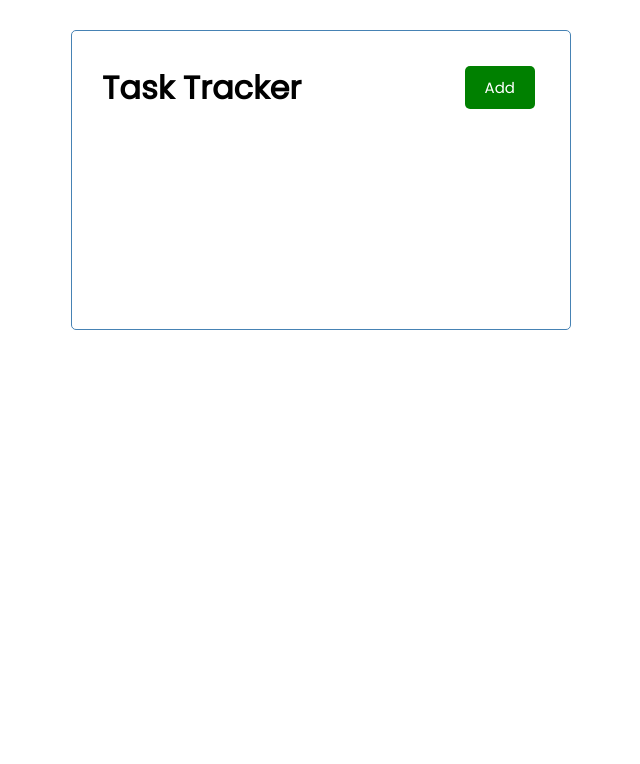
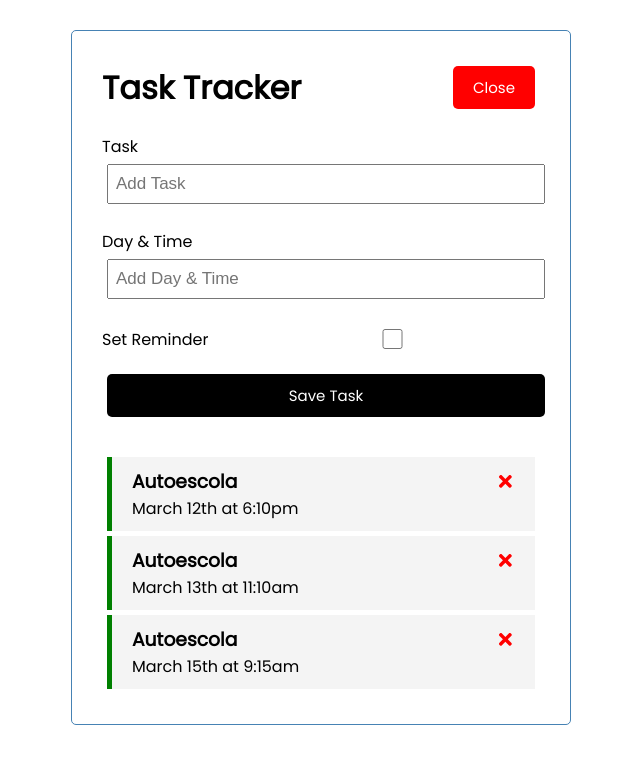
Before and after one commit to Ludimilla1325/React-YT, a React (Create React App) app in the folder react-task-tracker/: page / in a window 1280 px wide. Both pictures are taken after a click on the button "Add". Shown: the top 764 px of the page, without its empty margins (319-959 px from the left). Built offline with nearby package versions, Linux system fonts and the light colour scheme.

Commit message:
Task Tracker

```diff
--- /dev/null
+++ b/package.json
@@ -0,0 +1,5 @@
+{
+  "dependencies": {
+    "react-icons": "^4.2.0"
+  }
+}
--- a/react-task-tracker/src/App.js
+++ b/react-task-tracker/src/App.js
@@ -1,9 +1,66 @@
+import { useState } from 'react'
 import Header from './components/Header'
+import Tasks from './components/Tasks'
+import AddTask from './components/AddTask'
 
 const App = () => {
+  const [showAddTask, setShowAddTask] = useState(false)
+  const [tasks, setTasks] = useState([
+    {
+      id:1,
+      text:'Autoescola',
+      day: 'March 12th at 6:10pm',
+      reminder:true
+    },
+    {
+      id:2,
+      text:'Autoescola',
+      day: 'March 13th at 11:10am',
+      reminder:true
+    },
+    {
+      id:3,
+      text:'Autoescola',
+      day: 'March 15th at 9:15am',
+      reminder:true
+    }
+  ])
+
+// Add task
+  const addTask = (task) =>{
+    const id = Math.floor(Math.random() * 10000) +1
+
+    const newTask={id, ...task}
+    setTasks([...tasks, newTask])
+  }
+
+  // delete task
+  const deleteTask = (id) => {
+    setTasks(tasks.filter((task) => task.id !== id))
+  }
+
+//Toggle Reminder
+const toggleReminder = (id) =>{
+  setTasks(
+    tasks.map((task) =>
+      task.id === id ? { ...task, reminder:
+      !task.reminder}: task
+    )
+  )
+}
+
   return (
     <div className="container">
-      <Header/>
+      <Header onAdd={()=> setShowAddTask
+      (!showAddTask)} showAdd={showAddTask} />
+      {showAddTask && <AddTask onAdd = {addTask}
+    />}
+
+      {tasks.length > 0 ?(
+        <Tasks tasks = {tasks} onDelete={deleteTask} onToggle={toggleReminder}/>
+      ):(
+        'No tasks to show'
+      )}
     </div>
   )
 }
--- /dev/null
+++ b/react-task-tracker/src/components/AddTask.js
@@ -0,0 +1,53 @@
+import { useState } from 'react'
+
+const AddTask = ({onAdd}) => {
+    const [text, setText] = useState('')
+    const [day, setDay] = useState('')
+    const [reminder, setReminder] = useState(false)
+
+    const onSubmit = (e) =>{
+        e.preventDefault()
+
+        if (!text){
+            alert('Please add a task')
+            return
+        }
+        onAdd({text, day, reminder})
+
+        setText('')
+        setDay('')
+        setReminder(false)
+    }
+
+    return (
+        <form className='add-form' onSubmit={onSubmit}>
+            <div className='form-control'>
+                <label>Task</label>
+                <input type='text' placeholder='Add Task'
+                    value = {text} onChange={(e)=>
+                    setText(e.target.value)}/>
+            </div>
+            <div className='form-control'>
+                <label>Day & Time</label>
+                <input type='text' placeholder='Add Day & Time'
+                    value = {day} onChange={(e)=>
+                    setDay(e.target.value)}/>
+            </div>
+            <div className='form-control form-control-check'>
+                <label>Set Reminder</label>
+                <input
+                    type='checkbox'
+                    checked ={reminder}
+                    value = {reminder}
+                    onChange={(e)=>
+                    setReminder(e.currentTarget.checked)}/>
+            </div>
+
+            <input type='submit' value='Save Task' className='btn btn-block'>
+
+            </input>
+        </form>
+    )
+}
+
+export default AddTask
--- a/react-task-tracker/src/components/Header.js
+++ b/react-task-tracker/src/components/Header.js
@@ -1,13 +1,15 @@
 import PropTypes from 'prop-types'
 import Button from './Button'
-const Header = ({title}) => {
-    const onClick = () =>{
-        console.log('click')
-    }
+
+const Header = ({title, onAdd, showAdd}) => {
     return (
         <header className='header'>
             <h1>{title}</h1>
-            <Button color='green' text='Add' onClick = {onClick}/>
+            <Button
+                color={showAdd ? 'red' : 'green'}
+                text={showAdd ? 'Close' : 'Add'}
+                onClick = {onAdd}
+            />
         </header>
     )
 }
--- /dev/null
+++ b/react-task-tracker/src/components/Task.js
@@ -0,0 +1,18 @@
+import {FaTimes} from 'react-icons/fa'
+
+const Task = ({ task, onDelete, onToggle}) => {
+    return (
+        <div className= {`task ${task.reminder ? 'reminder' : ''}`} onDoubleClick={() =>
+        onToggle(task.id)}>
+            <h3>{task.text}
+                <FaTimes
+                    style={{color:'red', cursor:'pointer'}}
+                    onClick={() => onDelete(task.id)}
+                />
+            </h3>
+            <p>{task.day}</p>
+        </div>
+    )
+}
+
+export default Task
--- /dev/null
+++ b/react-task-tracker/src/components/Tasks.js
@@ -0,0 +1,13 @@
+import Task from './Task'
+
+const Tasks = ({tasks, onDelete, onToggle}) => {
+    return (
+        <>
+         {tasks.map((task) => (
+             <Task key = {task.id} task={task} onDelete = {onDelete} onToggle={onToggle}/>
+         ))}
+        </>
+    )
+}
+
+export default Tasks
```
Also changed, not shown: 2 other files (tests, documents, lock files or other folders).
